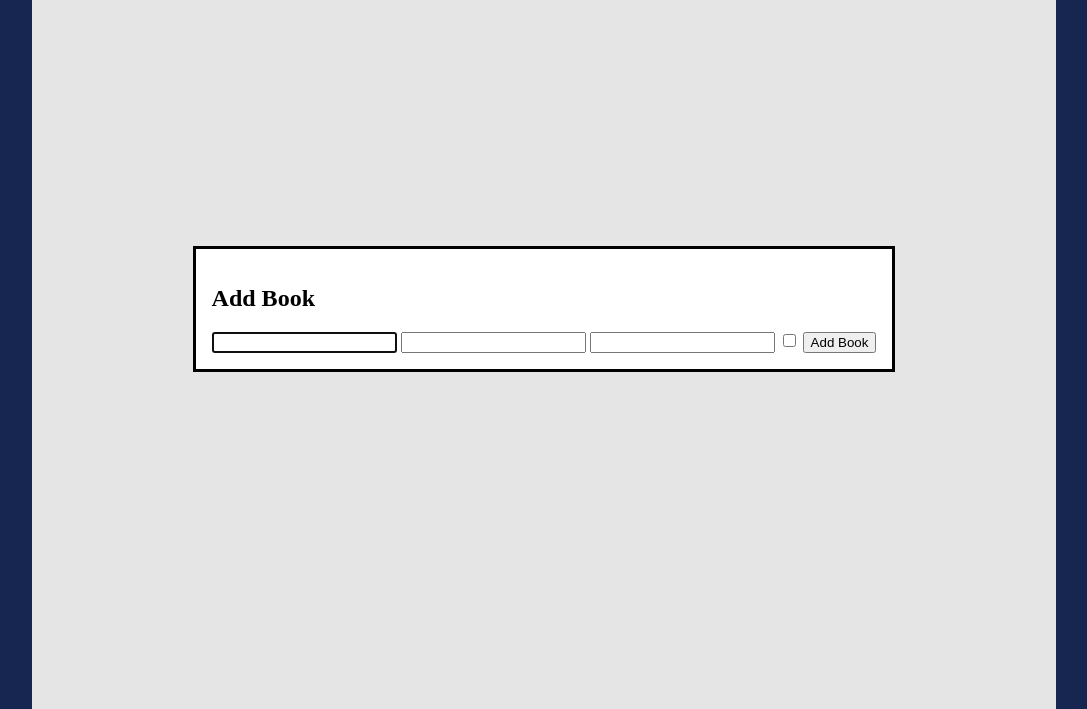
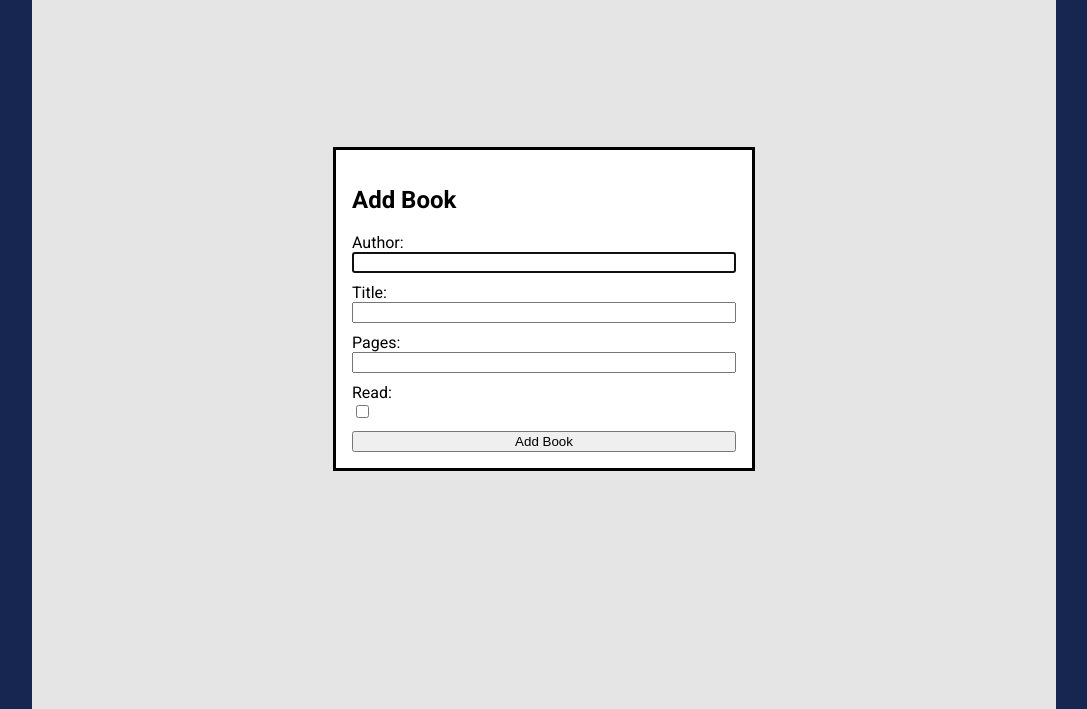
Before and after one commit to JAlblas/odin-library, a plain HTML site: page index.html in a window 1280 px wide. Shown: the part 91-800 px from the top of the page, without its empty margins (96-1183 px from the left). Drawn offline with Linux system fonts and the light colour scheme.

Commit message:
Adds more styling of dialogue

```diff
--- a/css/style.css
+++ b/css/style.css
@@ -12,6 +12,7 @@ body {
     margin: 0 auto;
     width: 80%;
     height: 100vh;
+    font-family: "Roboto", sans-serif;
 }
 
 .main {
@@ -23,4 +24,22 @@ body {
     padding: 25px;
 }
 
-dialog {}
+dialog {
+    width: 30vw;
+}
+
+.field {
+    display: flex;
+    flex-direction: column;
+    flex: 1;
+}
+
+form {
+    display: flex;
+    flex-direction: column;
+    gap: 10px;
+}
+
+input[type='checkbox'] {
+    align-self: flex-start;
+}
--- a/index.html
+++ b/index.html
@@ -6,6 +6,13 @@
     <meta name="viewport" content="width=device-width, initial-scale=1.0">
     <link rel="stylesheet" href="css/style.css">
     <script src="js/script.js" defer></script>
+
+    <link rel="preconnect" href="https://fonts.googleapis.com">
+    <link rel="preconnect" href="https://fonts.gstatic.com" crossorigin>
+    <link
+        href="https://fonts.googleapis.com/css2?family=Roboto:ital,wght@0,100;0,300;0,400;0,500;0,700;0,900;1,100;1,300;1,400;1,500;1,700;1,900&display=swap"
+        rel="stylesheet">
+
     <title>Library</title>
 </head>
 
@@ -17,10 +24,26 @@
         <dialog>
             <h2>Add Book</h2>
             <form action="/" method="post">
-                <input type="text" name="author" id="">
-                <input type="text" name="title" id="">
-                <input type="number" name="pages" id="">
-                <input type="checkbox" name="read" id="">
+                <div class="field">
+                    <label for="author">Author:</label>
+                    <input type="text" name="author" id="author">
+                </div>
+
+                <div class="field">
+                    <label for="title">Title:</label>
+                    <input type="text" name="title" id="title">
+                </div>
+
+                <div class="field">
+                    <label for="pages">Pages:</label>
+                    <input type="number" name="pages" id="pages">
+                </div>
+
+                <div class="field">
+                    <label for="read">Read:</label>
+                    <input type="checkbox" name="read" id="read">
+                </div>
+
                 <input type="submit" value="Add Book">
             </form>
         </dialog>
```
